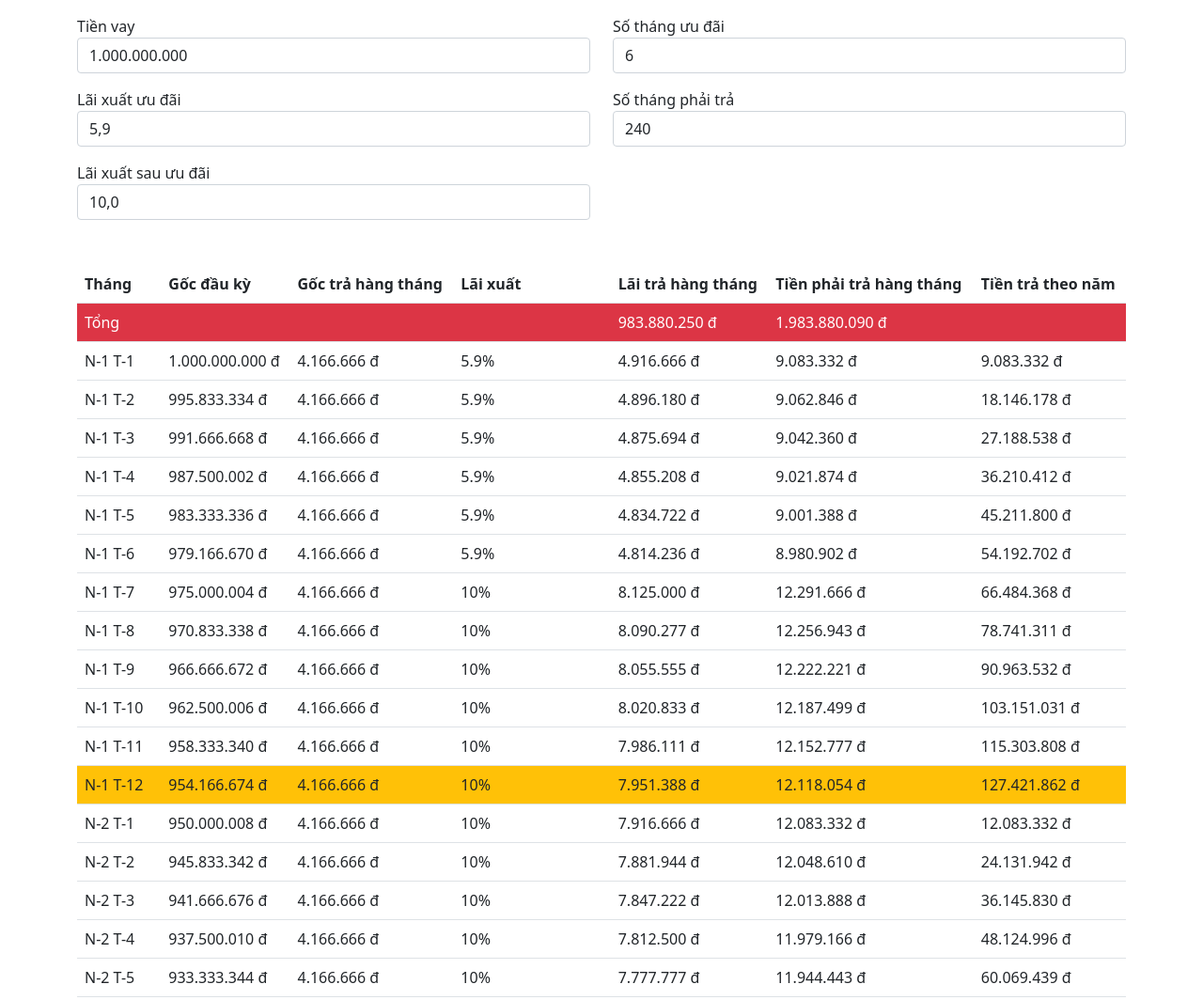
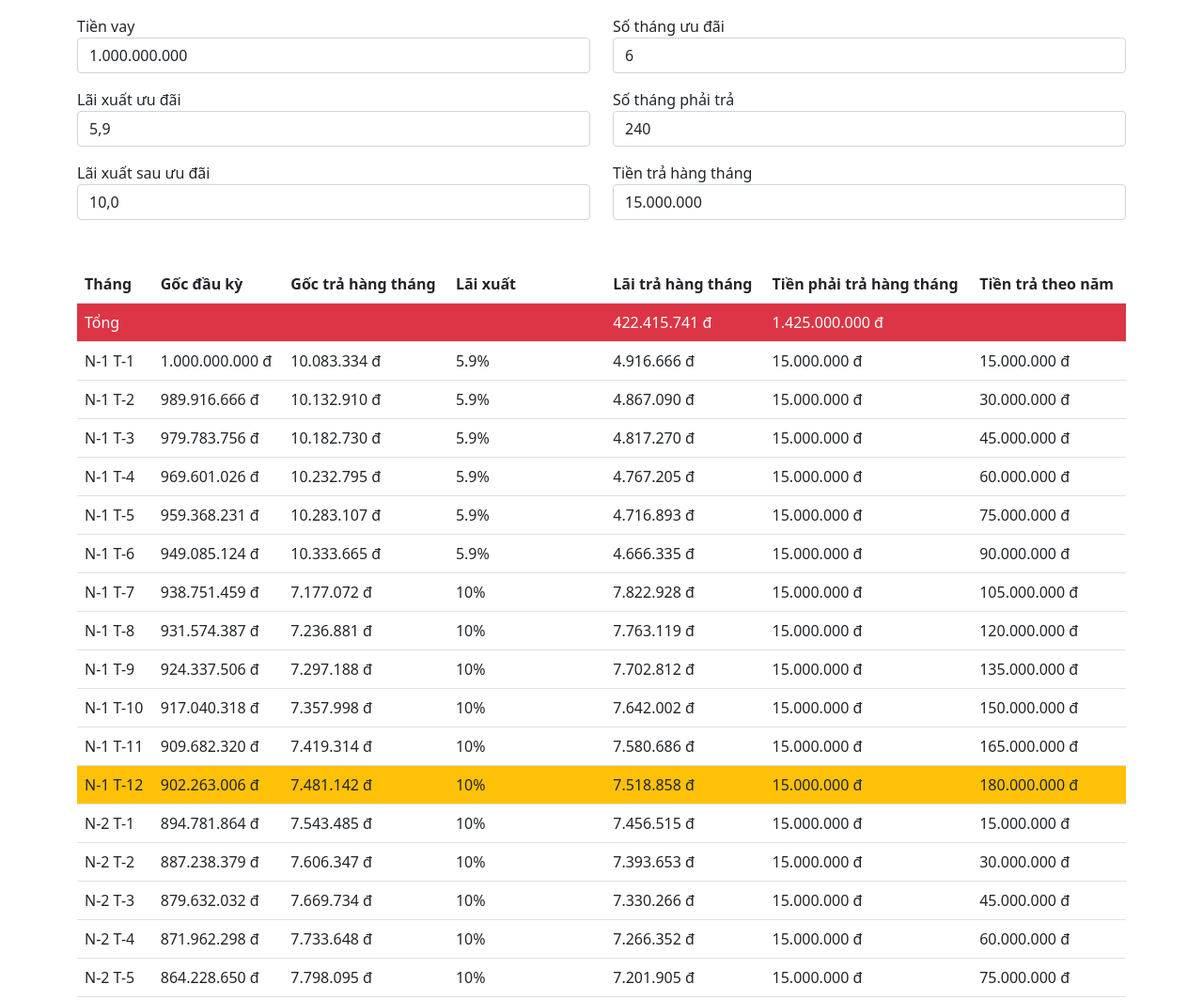
Before and after one commit to 2751997nam/bank-loan-calculator, a plain HTML site: page index.html in a window 1280 px wide. Shown: the top 1064 px of the page at 94% size. Drawn offline with nearby package versions, Linux system fonts and the light colour scheme.

Commit message:
feature: fixed monthly payment

```diff
--- a/index.html
+++ b/index.html
@@ -34,6 +34,10 @@
                     <div class="form-group mt-3">
                         <label for="">Số tháng phải trả</label>
                         <input class="form-control" type="text" ng-model="config.thang_phai_tra" ng-change="export()">
+                    </div>
+                    <div class="form-group mt-3">
+                        <label for="">Tiền trả hàng tháng</label>
+                        <input class="form-control" type="text" awnum="price" ng-model="config.fixed_monthly_payment" ng-change="export()">
                     </div>
                 </div>
             </div>
@@ -96,7 +100,8 @@
                 thang_uu_dai: 6,
                 thang_phai_tra: 240,
                 tong_lai: 0,
-                tong_tien_phai_tra: 0
+                tong_tien_phai_tra: 0,
+                fixed_monthly_payment: 15000000
             }
 
             $scope.months = [];
@@ -125,7 +130,6 @@
                         }
                         month.month = 'N-' + (Math.ceil((i + 1) / 12)) + ' T-' + (((i + 1) % 12) == 0 ? 12 : ((i + 1) % 12));
                         month.tien_goc = tienVayConLai;
-                        month.goc_tra_hang_thang = gocHangThang;
                         if (i < $scope.config.thang_uu_dai) {
                             month.lai_tra_hang_thang = Math.floor(month.tien_goc * $scope.config.lai_xuat_uu_dai / 1200);
                             month.lai_xuat_hang_thang = $scope.config.lai_xuat_uu_dai;
@@ -133,15 +137,30 @@
                             month.lai_tra_hang_thang = Math.floor(month.tien_goc * $scope.config.lai_xuat_sau_uu_dai / 1200);
                             month.lai_xuat_hang_thang = $scope.config.lai_xuat_sau_uu_dai;
                         }
-                        month.tien_tra_hang_thang = month.goc_tra_hang_thang + month.lai_tra_hang_thang;
+                        month.lai_tra_hang_thang = month.lai_tra_hang_thang > 0 ? month.lai_tra_hang_thang : 0;
+                        if ($scope.config.fixed_monthly_payment) {
+                            month.tien_tra_hang_thang = $scope.config.fixed_monthly_payment;
+                            if (month.tien_tra_hang_thang > month.lai_tra_hang_thang) {
+                                month.goc_tra_hang_thang = month.tien_tra_hang_thang - month.lai_tra_hang_thang;
+                            } else {
+                                month.goc_tra_hang_thang = 0;
+                                tienVayConLai += month.lai_tra_hang_thang - month.tien_tra_hang_thang;
+                            }
+                        } else {
+                            month.goc_tra_hang_thang = gocHangThang;
+                            month.tien_tra_hang_thang = month.goc_tra_hang_thang + month.lai_tra_hang_thang;
+                        }
+                        tienVayConLai -= month.goc_tra_hang_thang;
+
                         tienTraTheoNam += month.tien_tra_hang_thang;
                         month.tien_tra_theo_nam = tienTraTheoNam;
 
                         $scope.config.tong_lai += month.lai_tra_hang_thang;
                         $scope.config.tong_tien_phai_tra += month.tien_tra_hang_thang;
                         $scope.months.push(month);
-
-                        tienVayConLai -= month.goc_tra_hang_thang;
+                        if (tienVayConLai < 0) {
+                            break;
+                        }
                     }
                 }
             }
```
